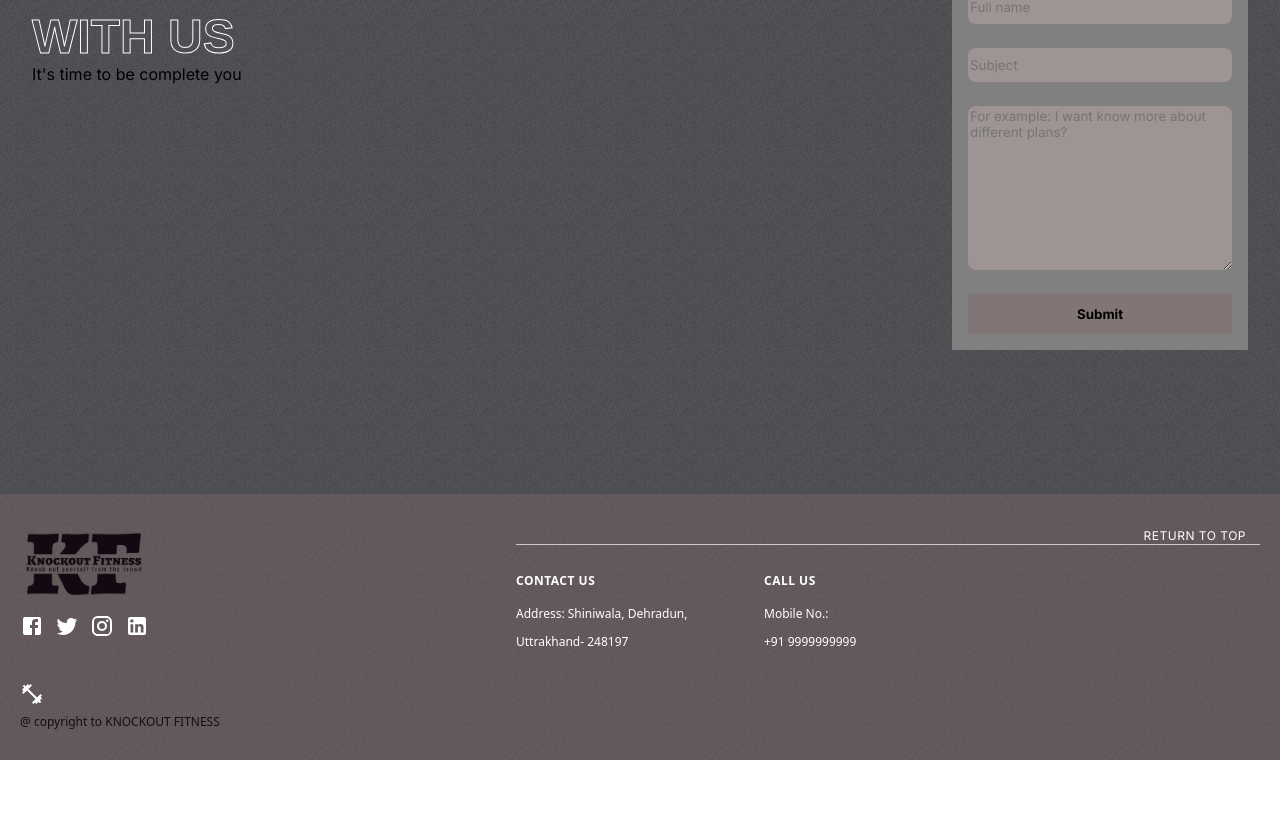
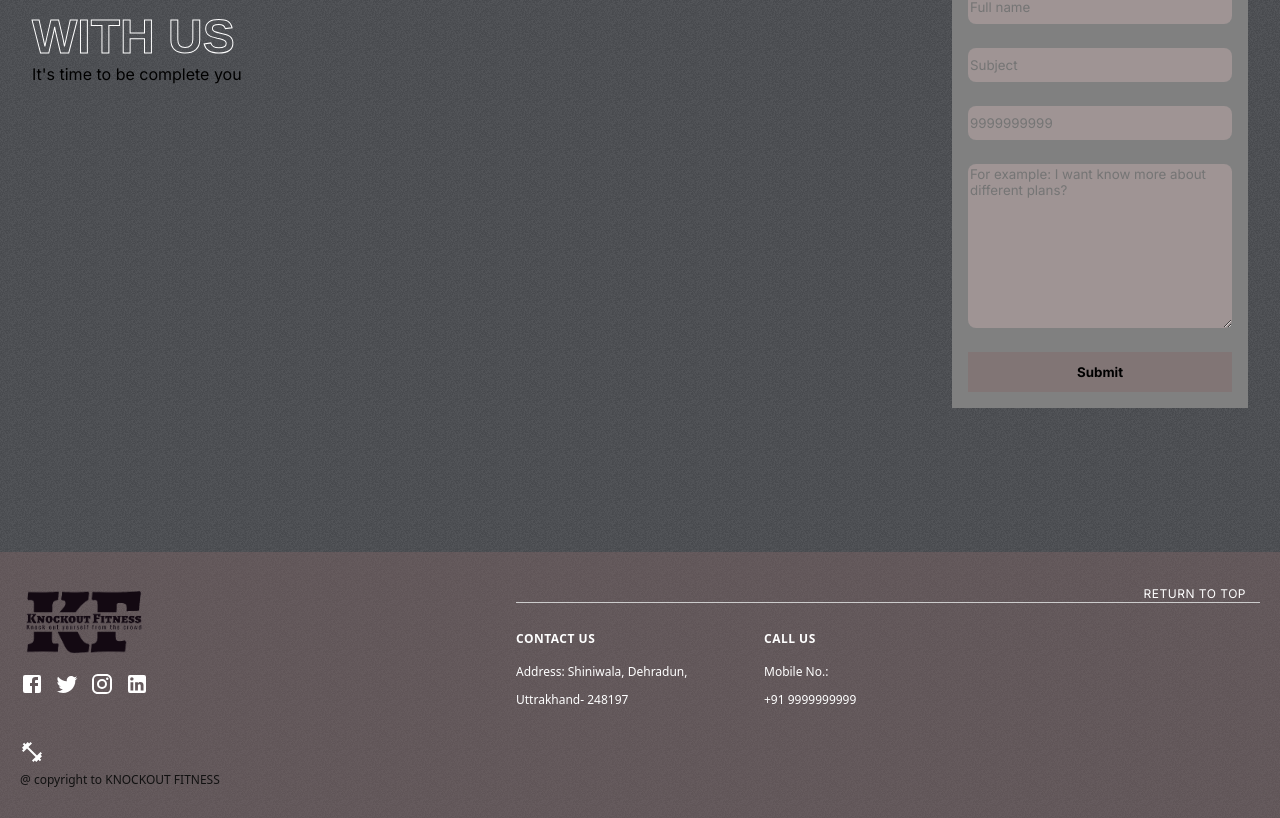
Before and after one commit to bhimray/gym-app, a React (Create React App) app: page / in a window 1280 px wide. Shown: the part 3386-4204 px from the top of the page. Before the commit the page ends 4146 px from the top, so only its background shows below. Built offline with nearby package versions, Linux system fonts and the light colour scheme.

Commit message:
modified:   package-lock.json 	modified:   package.json 	modified:   src/components/JoinUs/JoinUs.jsx

```diff
--- a/package.json
+++ b/package.json
@@ -17,6 +17,7 @@
     "react": "^18.2.0",
     "react-dom": "^18.2.0",
     "react-lorem-ipsum": "^1.4.10",
+    "react-phone-number-input": "^3.2.7",
     "react-scripts": "5.0.1",
     "react-scroll": "^1.8.7",
     "web-vitals": "^2.1.4"
--- a/src/components/JoinUs/JoinUs.jsx
+++ b/src/components/JoinUs/JoinUs.jsx
@@ -1,9 +1,9 @@
-import React from 'react'
+import React, {useState} from 'react'
 import "./JoinUs.css"
 import emailjs from "emailjs-com"
+import PhoneInput from 'react-phone-number-input'
 
 const JoinUs = () => {
-
   function sendEmail(e) {
     e.preventDefault();
 
@@ -30,6 +30,7 @@ const JoinUs = () => {
           <input type='email' name='email' className='email' placeholder='provide email address'/>
           <input type="text" name="name" className="name" placeholder="Full name"/>
           <input type="text" name="subject" className="subject" placeholder="Subject"/>
+          <input type="tel" id="number" name="number" placeholder="9999999999" pattern="[0-9]{10}" required/>
           <textarea name="description" id="description" cols="30" rows="10" placeholder='For example: I want know more about different plans?'></textarea>
           <button className='btn btn-j'>Submit</button>
         </form>
```
Also changed, not shown: 1 other file (tests, documents, lock files or other folders).
